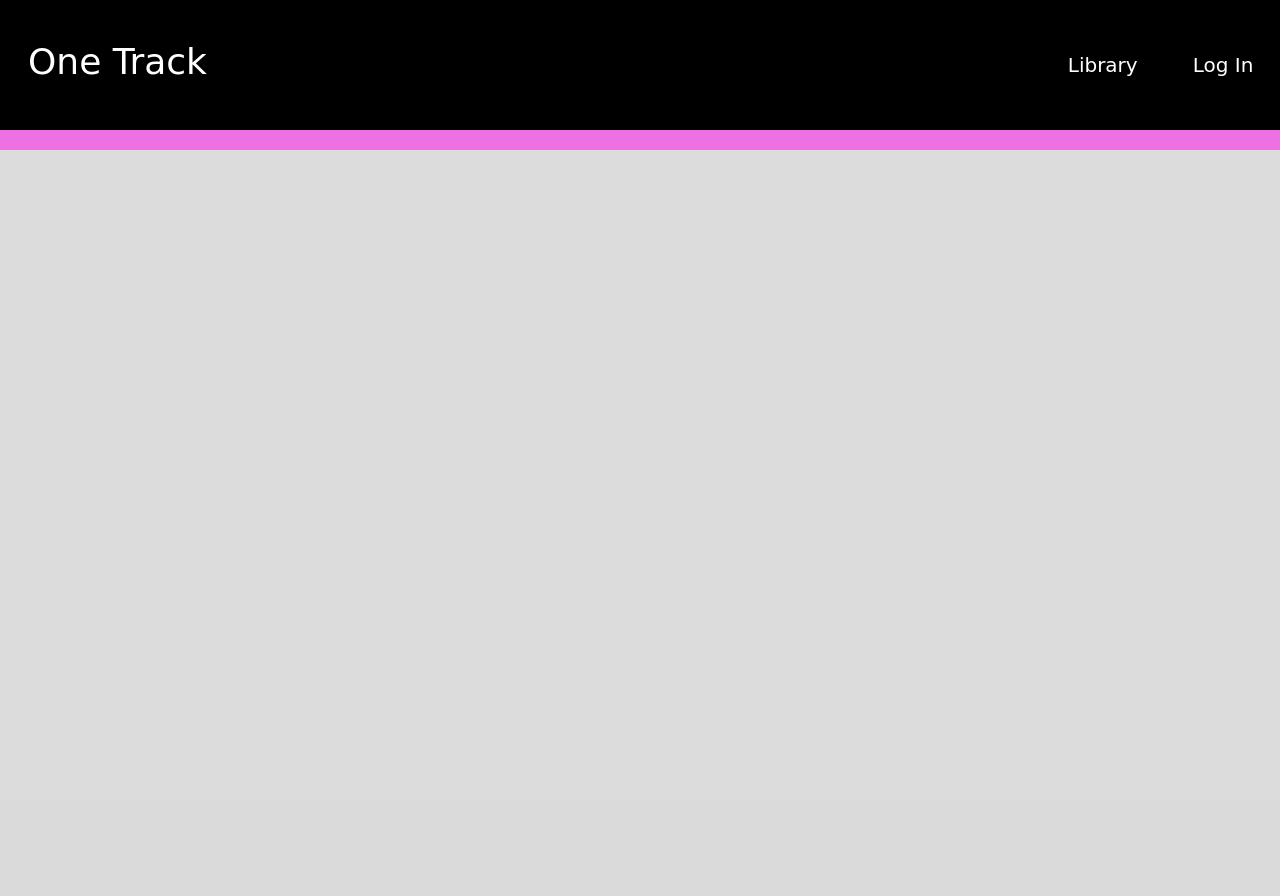
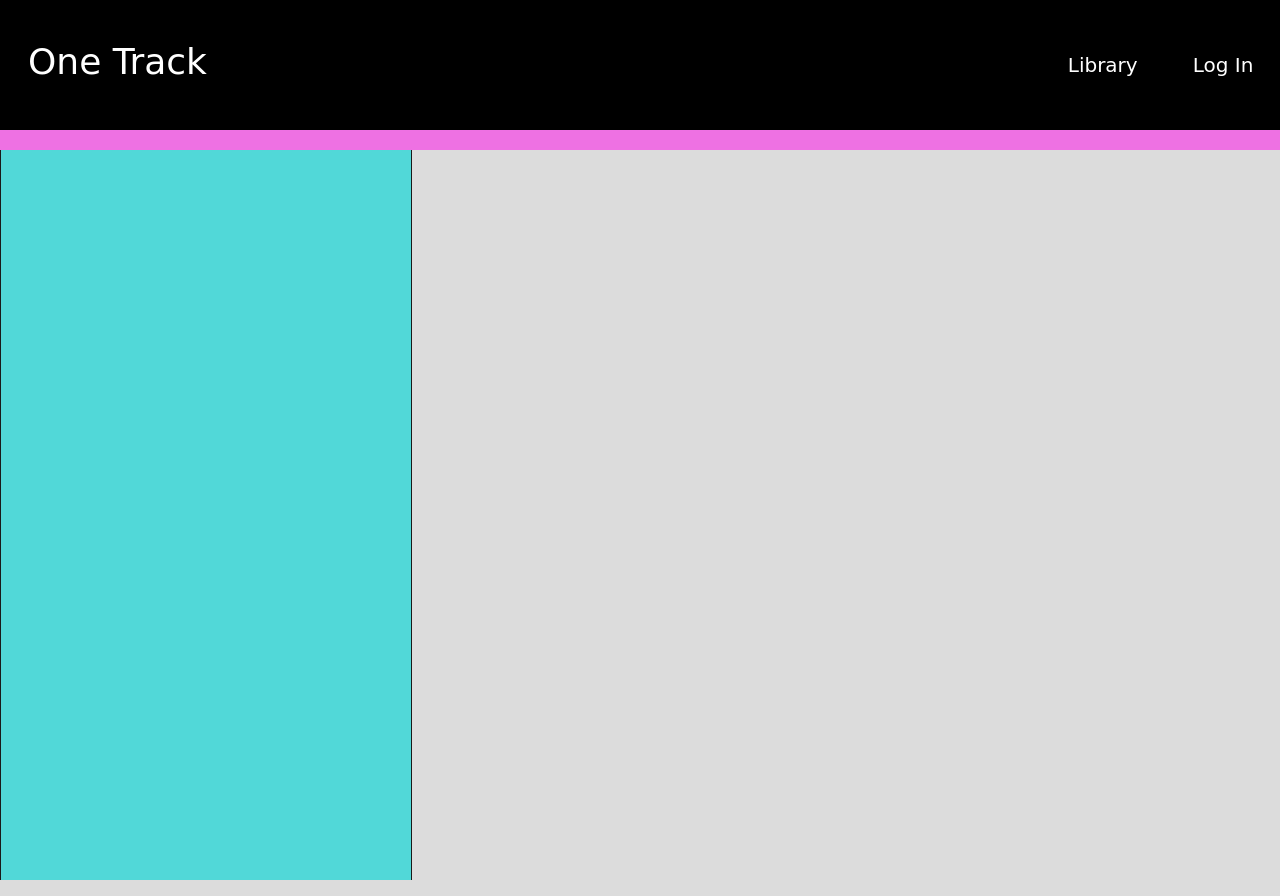
Before and after one commit to tedheikkila/one-track, a Node server app: page /tracks in a window 1280 px wide. Before the commit the page ends 150 px from the top, so only its background shows below. Run offline with Node 20, Linux system fonts and the light colour scheme; data comes from the database, SQL or seed files in the repository; some libraries are stand-ins or nearby versions; some web fonts are replaced.

Commit message:
setting up library hb

```diff
--- a/public/css/style.css
+++ b/public/css/style.css
@@ -124,8 +124,50 @@ body {
   margin-top:25px;
 }
 
-.api {
+.footer-api {
   margin-left: 50px
+}
+
+.list-container .card {
+  height: calc(100vh - 70px);
+  border-bottom: none;
+  border-bottom-right-radius: 0;
+  border-bottom-left-radius: 0;
+  background-color: rgb(81, 216, 216);
+}
+
+.list-container {
+  padding-left: 0;
+}
+
+.list-container .list-group,
+.list-container .list-group-item:first-child,
+.list-container .card {
+  border-top: none;
+  border-top-right-radius: 0;
+  border-top-left-radius: 0;
+}
+
+.list-item-title {
+  display: inline-block;
+  width: 75%;
+}
+
+.list-container i {
+  font-size: 1.1rem;
+  cursor: pointer;
+}
+
+.list-group-item {
+  background-color: black;
+  color: white
+}
+
+.list-container .list-group-item {
+  border-left: none;
+  border-right: none;
+  padding: 20px;
+  cursor: pointer;
 }
 
 @media screen and (max-width: 1000px) {
--- a/views/homepage.handlebars
+++ b/views/homepage.handlebars
@@ -39,5 +39,5 @@
 </main>
 
 <footer class="footer-home">
-  <p class="copyrights">One Track @ 2021 <span class="api">3P API: Deezer</span></p>
+  <p class="copyrights">One Track @ 2021 <span class="footer-api">3P API: Spotify</span></p>
 </footer>
--- a/views/layouts/main.handlebars
+++ b/views/layouts/main.handlebars
@@ -8,6 +8,8 @@
   <!--bootstrap-->
   <link rel="stylesheet" href="https://cdnjs.cloudflare.com/ajax/libs/bootswatch/4.1.3/flatly/bootstrap.min.css" />
   <link href="https://fonts.googleapis.com/css2?family=Croissant+One&display=swap" rel="stylesheet">
+  <link rel="stylesheet" href="https://use.fontawesome.com/releases/v5.3.1/css/all.css"
+    integrity="sha384-mzrmE5qonljUremFsqc01SB46JvROS7bZs3IO2EmfFsd15uHvIt+Y8vEf7N7fWAU" crossorigin="anonymous" />
   <link rel="stylesheet" href="/css/jass.css">
   <link rel="stylesheet" href="/css/style.css">
 </head>
--- a/views/tracks.handlebars
+++ b/views/tracks.handlebars
@@ -0,0 +1,14 @@
+
+
+ <div class="container-fluid">
+    <div class="row">
+      <div class="col-4 list-container">
+        <div class="card">
+          <ul class="list-group"></ul>
+        </div>
+      </div>
+      <div class="col-8">
+
+      </div>
+    </div>
+  </div>
```
